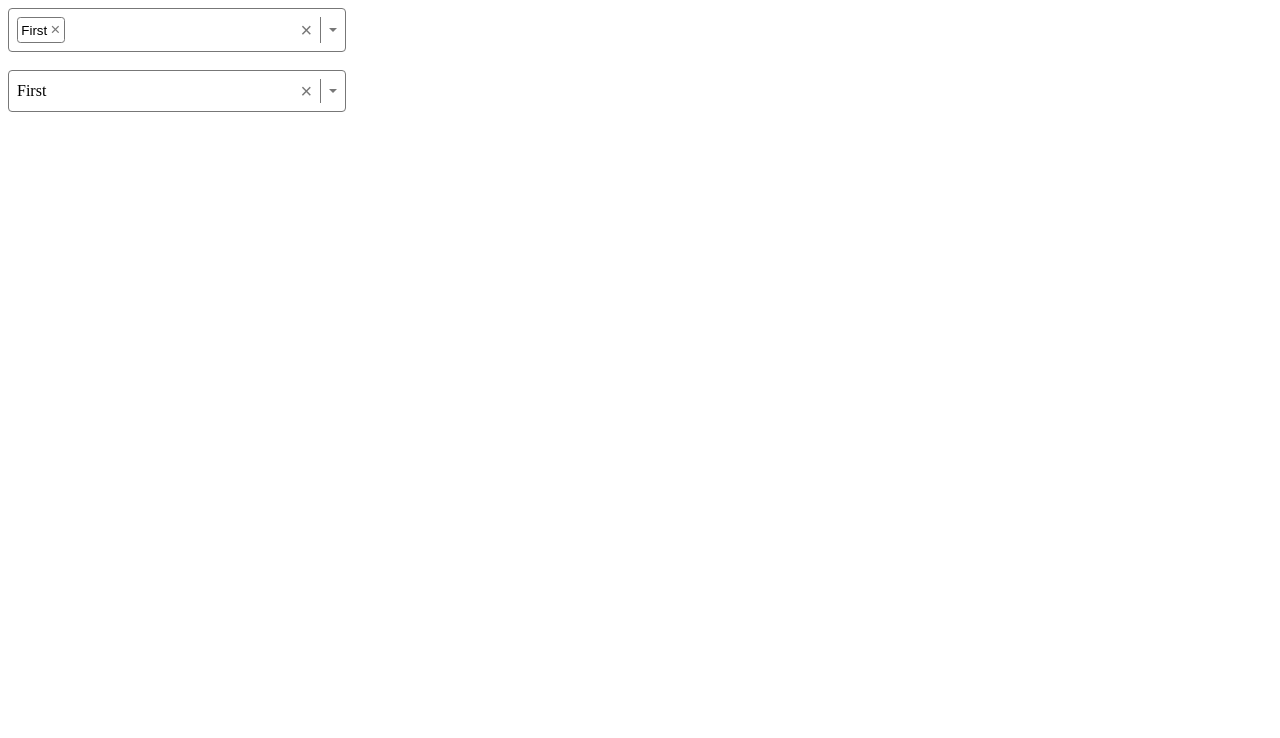
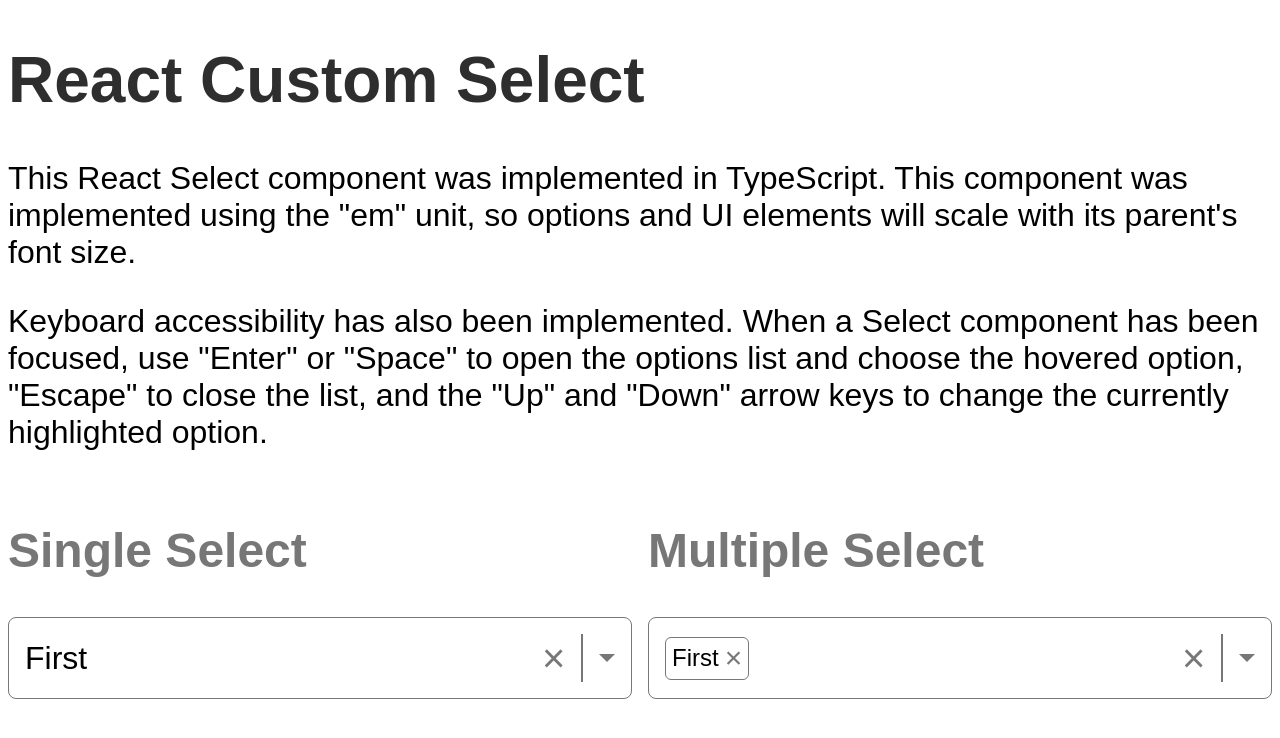
Before and after one commit to paytonshaltis/react-custom-select, a React (Vite) app: page / in a window 1280 px wide. Shown: the top 738 px of the page. Built offline with nearby package versions, Linux system fonts and the light colour scheme.

Commit message:
Updates the index.html demo page for the Select component.

```diff
--- a/index.html
+++ b/index.html
@@ -2,9 +2,10 @@
 <html lang="en">
   <head>
     <meta charset="UTF-8" />
-    <link rel="icon" type="image/svg+xml" href="/vite.svg" />
     <meta name="viewport" content="width=device-width, initial-scale=1.0" />
-    <title>Vite + React + TS</title>
+    <title>React Custom Select</title>
+
+    <link rel="stylesheet" href="styles.css" />
   </head>
   <body>
     <div id="root"></div>
--- a/src/App.tsx
+++ b/src/App.tsx
@@ -17,18 +17,37 @@
 
   return (
     <div>
+      <h1>React Custom Select</h1>
+      <p>
+        This React Select component was implemented in TypeScript. This
+        component was implemented using the "em" unit, so options and UI
+        elements will scale with its parent's font size.
+      </p>
+      <p>
+        Keyboard accessibility has also been implemented. When a Select
+        component has been focused, use "Enter" or "Space" to open the options
+        list and choose the hovered option, "Escape" to close the list, and the
+        "Up" and "Down" arrow keys to change the currently highlighted option.
+      </p>
+      <div className="even-columns">
+        <div className="half-column">
+          <h2>Single Select</h2>
+          <Select
+            onChange={(option) => setValue1(option)}
+            options={options}
+            value={value1}
+          ></Select>
+        </div>
+        <div className="half-column">
+          <h2>Multiple Select</h2>
           <Select
             multiple={true}
             onChange={(option) => setValue2(option)}
             options={options}
             value={value2}
           ></Select>
-      <br />
-      <Select
-        onChange={(option) => setValue1(option)}
-        options={options}
-        value={value1}
-      ></Select>
+        </div>
+      </div>
     </div>
   );
 }
--- a/src/select.module.css
+++ b/src/select.module.css
@@ -1,6 +1,5 @@
 .container {
   position: relative;
-  width: 20em;
   min-height: 1.5em;
   border: 0.05em solid #777;
   display: flex;
@@ -94,6 +93,7 @@
   cursor: pointer;
   background: none;
   outline: none;
+  font-size: 0.75em;
 }
 
 .option-badge:hover,
--- /dev/null
+++ b/styles.css
@@ -0,0 +1,26 @@
+:root {
+  font-family: Arial, Helvetica, sans-serif;
+  font-size: 32px;
+}
+
+#root {
+  max-width: 40em;
+  margin: 0 auto;
+}
+
+.even-columns {
+  display: flex;
+  gap: 0.5rem;
+}
+
+.half-column {
+  flex: 1;
+}
+
+h1 {
+  color: #2e2e2e;
+}
+
+h2 {
+  color: #777;
+}
```
Lines whose indentation alone changed are shown as unchanged.
